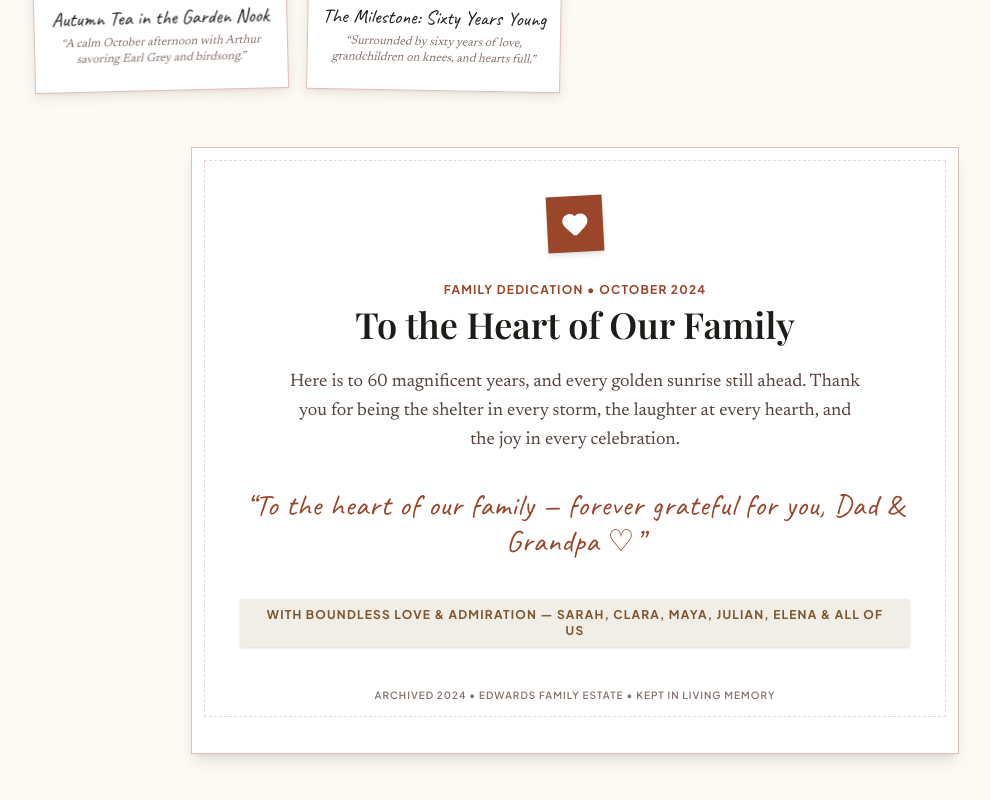
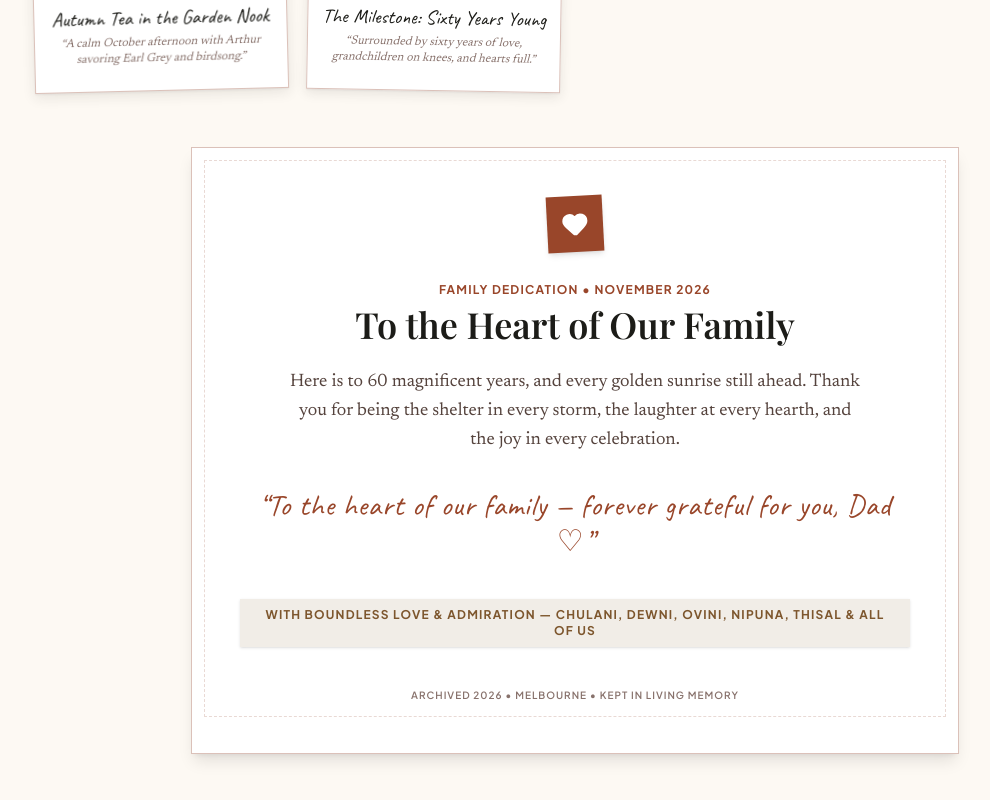
Before and after one commit to NERONSW/polaroid-scrapbook, a Next.js app: page / in a window 1280 px wide. Shown: the part 4579-5379 px from the top of the page, without its empty margins (65-1055 px from the left). Built offline with nearby package versions, Linux system fonts and the light colour scheme.

Commit message:
footer updates

```diff
--- a/src/components/layout/Footer.tsx
+++ b/src/components/layout/Footer.tsx
@@ -11,13 +11,18 @@ export default function Footer() {
         />
 
         {/* Embossed terracotta wax seal */}
-        <div className="inline-flex h-14 w-14 rotate-[-3deg] items-center justify-center bg-primary text-white shadow-md">
-          <Heart className="h-7 w-7" fill="currentColor" strokeWidth={1.5} aria-hidden="true" />
+        <div className="inline-flex h-14 w-14 -rotate-3 items-center justify-center bg-primary text-white shadow-md">
+          <Heart
+            className="h-7 w-7"
+            fill="currentColor"
+            strokeWidth={1.5}
+            aria-hidden="true"
+          />
         </div>
 
         <div className="space-y-1">
           <span className="font-sans text-xs font-bold uppercase tracking-widest text-primary">
-            Family Dedication • October 2024
+            Family Dedication • November 2026
           </span>
           <h2 className="font-headline text-3xl text-on-surface-espresso sm:text-4xl">
             To the Heart of Our Family
@@ -32,22 +37,21 @@ export default function Footer() {
 
         <div className="py-2">
           <p className="font-cursive text-3xl tracking-wide text-primary">
-            “To the heart of our family — forever grateful for you, Dad &amp;
-            Grandpa ♡”
+            “To the heart of our family — forever grateful for you, Dad ♡”
           </p>
         </div>
 
         <div className="pt-2">
           <div className="inline-block bg-surface-container px-4 py-2 shadow-sm">
             <p className="font-sans text-xs font-bold uppercase tracking-widest text-secondary">
-              With boundless love &amp; admiration — Sarah, Clara, Maya, Julian,
-              Elena &amp; all of us
+              With boundless love &amp; admiration — Chulani, Dewni, Ovini,
+              Nipuna, Thisal &amp; all of us
             </p>
           </div>
         </div>
 
         <div className="pt-4 font-sans text-[10px] uppercase tracking-widest text-on-surface-muted">
-          Archived 2024 • Edwards Family Estate • Kept in Living Memory
+          Archived 2026 • Melbourne • Kept in Living Memory
         </div>
       </div>
     </footer>
```
